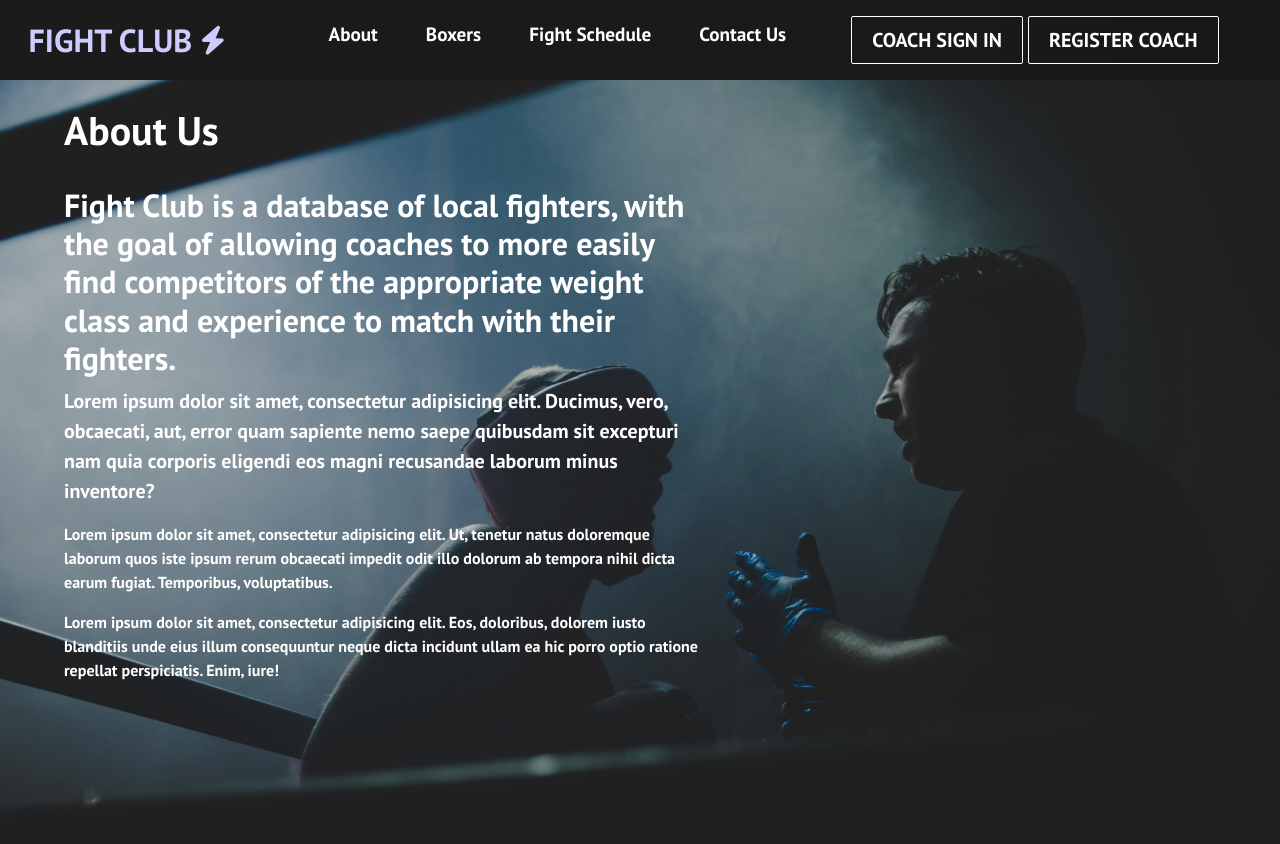
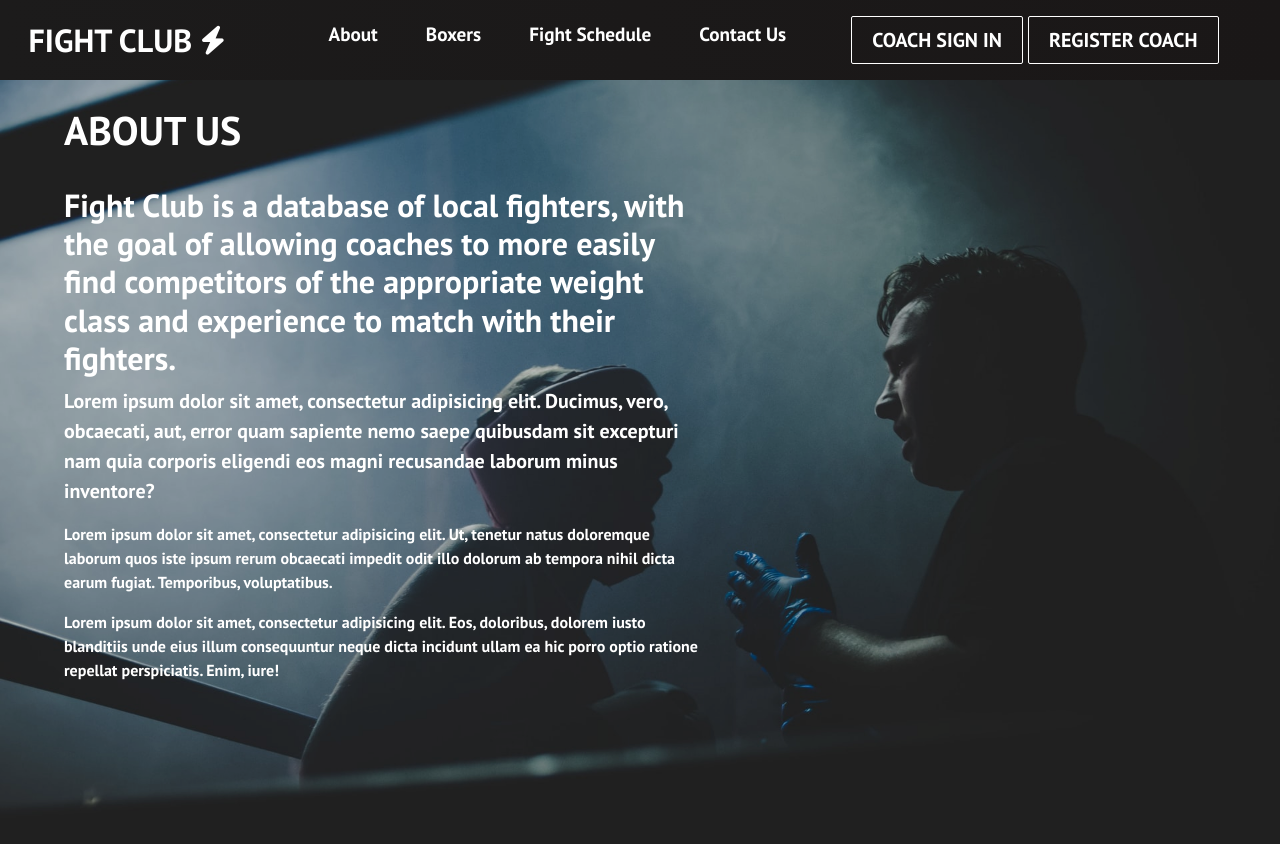
Before and after one commit to ZaidYounan/fight-club, a React (Create React App) app: page /about in a window 1280 px wide. In both pictures the pointer is over the link "FIGHT CLUB". Shown: the top 844 px of the page. Built offline with nearby package versions, Linux system fonts and the light colour scheme; what activestorage would draw is missing.

Commit message:
Edit about page and app.css styling, change .env to production URL for deployment testing

```diff
--- a/src/App.css
+++ b/src/App.css
@@ -6,6 +6,6 @@
 }
 
 a:hover {
-  color:#ccccff;
+  color:white;
   text-decoration: none;
 }
--- a/src/components/AboutView.js
+++ b/src/components/AboutView.js
@@ -7,7 +7,7 @@ function AboutView() {
     <>
         <div className="image-aboutus-banner">
             <div className="col-lg-8 about-text">
-                <h1 className="lg-text">About Us</h1>
+                <h1 className="lg-text">ABOUT US</h1>
                 <h2>Fight Club is a database of local fighters, with the goal of allowing coaches to more easily find competitors of the appropriate weight class and experience to match with their fighters.</h2>
                 <p className="lead">Lorem ipsum dolor sit amet, consectetur adipisicing elit. Ducimus, vero, obcaecati, aut, error quam sapiente nemo saepe quibusdam sit excepturi nam quia corporis eligendi eos magni recusandae laborum minus inventore?</p>
                 <p>Lorem ipsum dolor sit amet, consectetur adipisicing elit. Ut, tenetur natus doloremque laborum quos iste ipsum rerum obcaecati impedit odit illo dolorum ab tempora nihil dicta earum fugiat. Temporibus, voluptatibus.</p>
```
Also changed, not shown: 1 other file (tests, documents, lock files or other folders).
